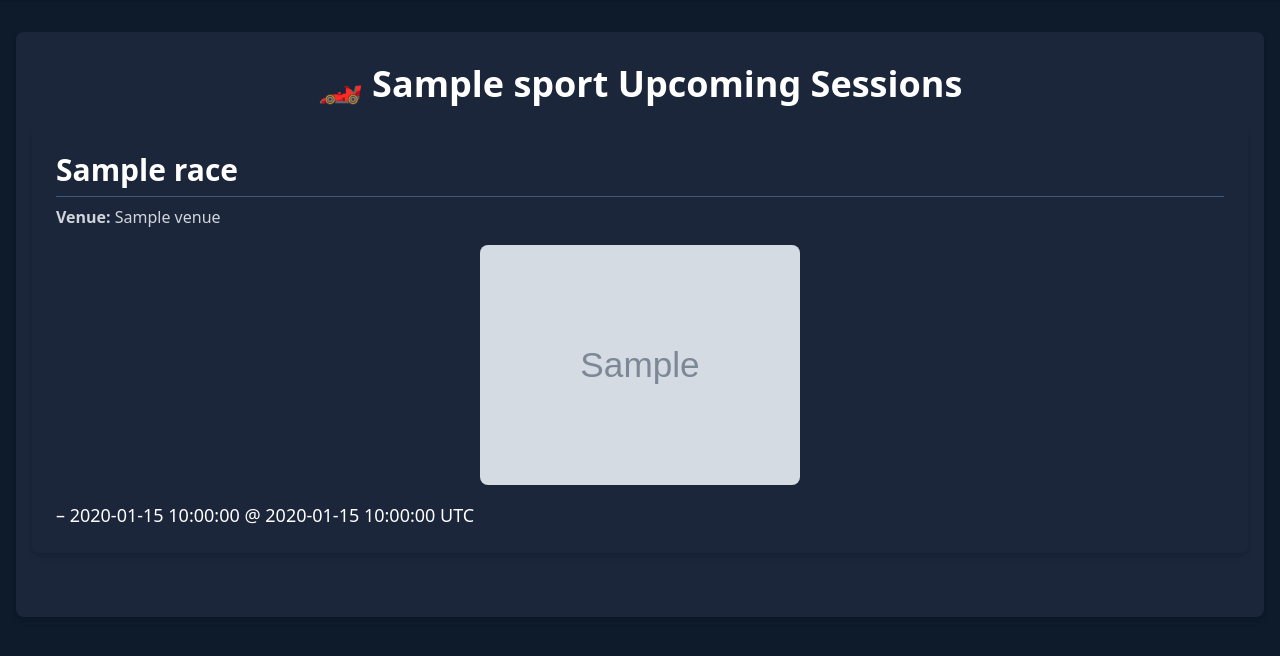
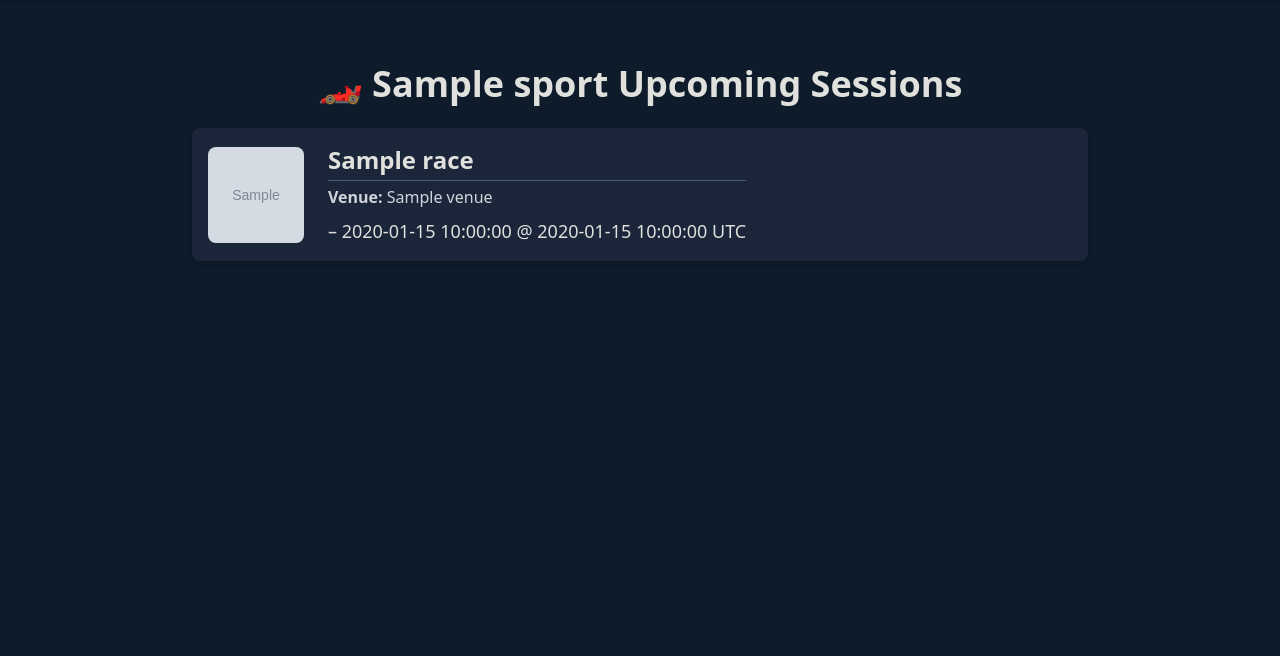
Before and after one commit to bigloog/docker-sportstracker, a Flask app: template templates/formula1_fixtures.html in a window 1280 px wide. Shown: the part 68-724 px from the top of the page. Run offline with Flask 3, Linux system fonts and the light colour scheme; the template is opened without the code that fills it: most values are stand-ins (such as "Sample title", 1, 10 or a date in 2020); grey boxes marked "Sample" are stand-in pictures; some libraries are stand-ins or nearby versions.

Commit message:
Improved styling

```diff
--- a/templates/formula1_fixtures.html
+++ b/templates/formula1_fixtures.html
@@ -1,23 +1,25 @@
 {% extends "base.html" %}
 {% block content %}
-<div class="container mx-auto px-4 py-8 bg-secondary text-white rounded-lg shadow-md">
+<div class="container mx-auto px-4 py-8">
   <h1 class="text-4xl font-bold mb-6 text-center">🏎️ {{ sport }} Upcoming Sessions</h1>
 
   {% if races %}
     {% for race_name, sessions in races %}
-      <section class="mb-8 p-6 bg-secondary rounded-lg shadow-md">
-        <h2 class="text-3xl font-semibold mb-2 border-b border-accent pb-2">{{ race_name }}</h2>
-        <p class="mb-4 text-gray-300"><strong>Venue:</strong> {{ sessions[0].venue or 'TBD' }}</p>
+      <section class="mb-8 p-4 bg-secondary rounded-lg shadow-md flex items-center space-x-6 max-w-4xl mx-auto">
         {% if sessions[0].thumb %}
-          <img class="mx-auto mb-4 rounded-lg max-w-xs" src="{{ sessions[0].thumb }}" alt="{{ race_name }} Thumbnail" />
+          <img class="w-24 h-24 rounded-lg object-cover flex-shrink-0" src="{{ sessions[0].thumb }}" alt="{{ race_name }} Thumbnail" />
         {% endif %}
-        <ul class="space-y-2">
-          {% for s in sessions %}
-            <li class="text-lg">
-              <span class="font-semibold">{{ s.session }}</span> – {{ s.date }}{% if s.time %} @ {{ s.time }} UTC{% endif %}
-            </li>
-          {% endfor %}
-        </ul>
+        <div>
+          <h2 class="text-2xl font-semibold mb-1 border-b border-accent pb-1">{{ race_name }}</h2>
+          <p class="mb-2 text-gray-300"><strong>Venue:</strong> {{ sessions[0].venue or 'TBD' }}</p>
+          <ul class="space-y-1 text-lg">
+            {% for s in sessions %}
+              <li>
+                <span class="font-semibold">{{ s.session }}</span> – {{ s.date }}{% if s.time %} @ {{ s.time }} UTC{% endif %}
+              </li>
+            {% endfor %}
+          </ul>
+        </div>
       </section>
     {% endfor %}
   {% else %}
```
